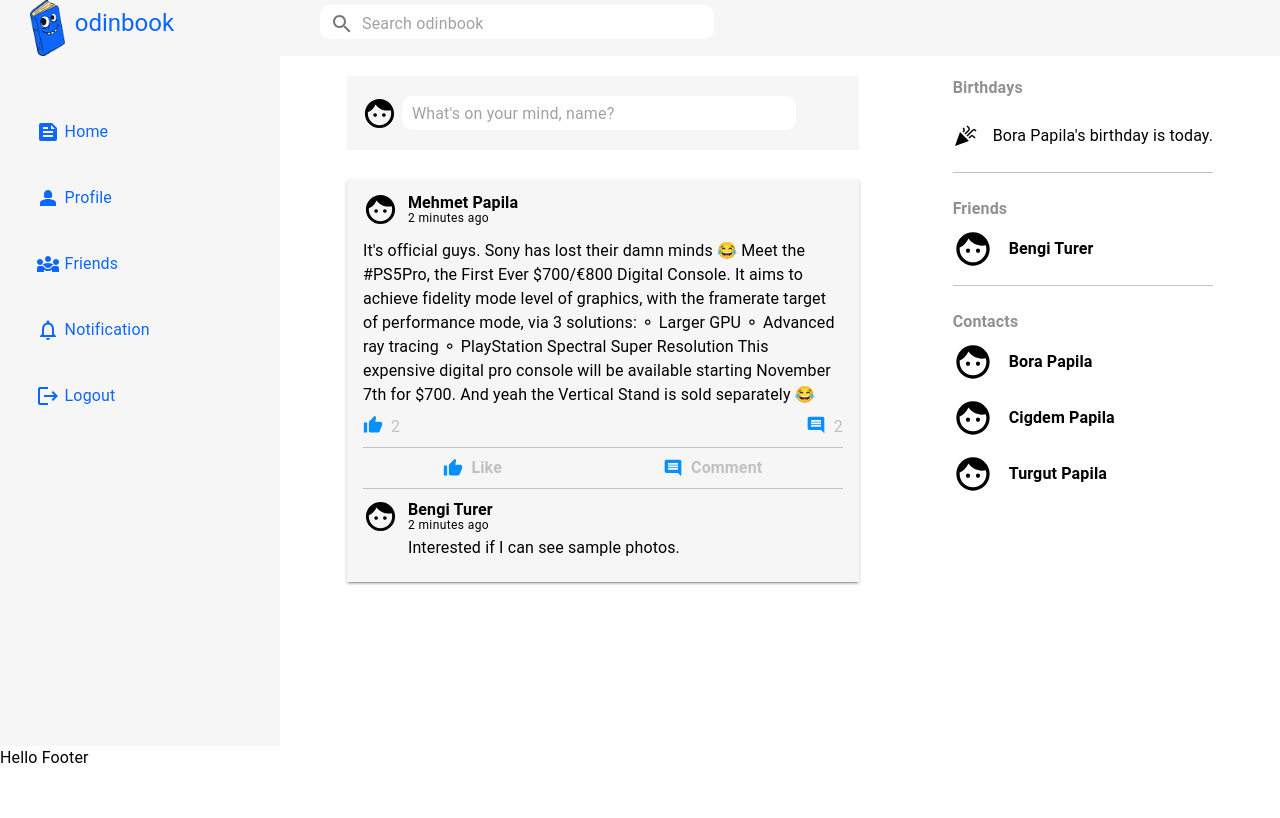
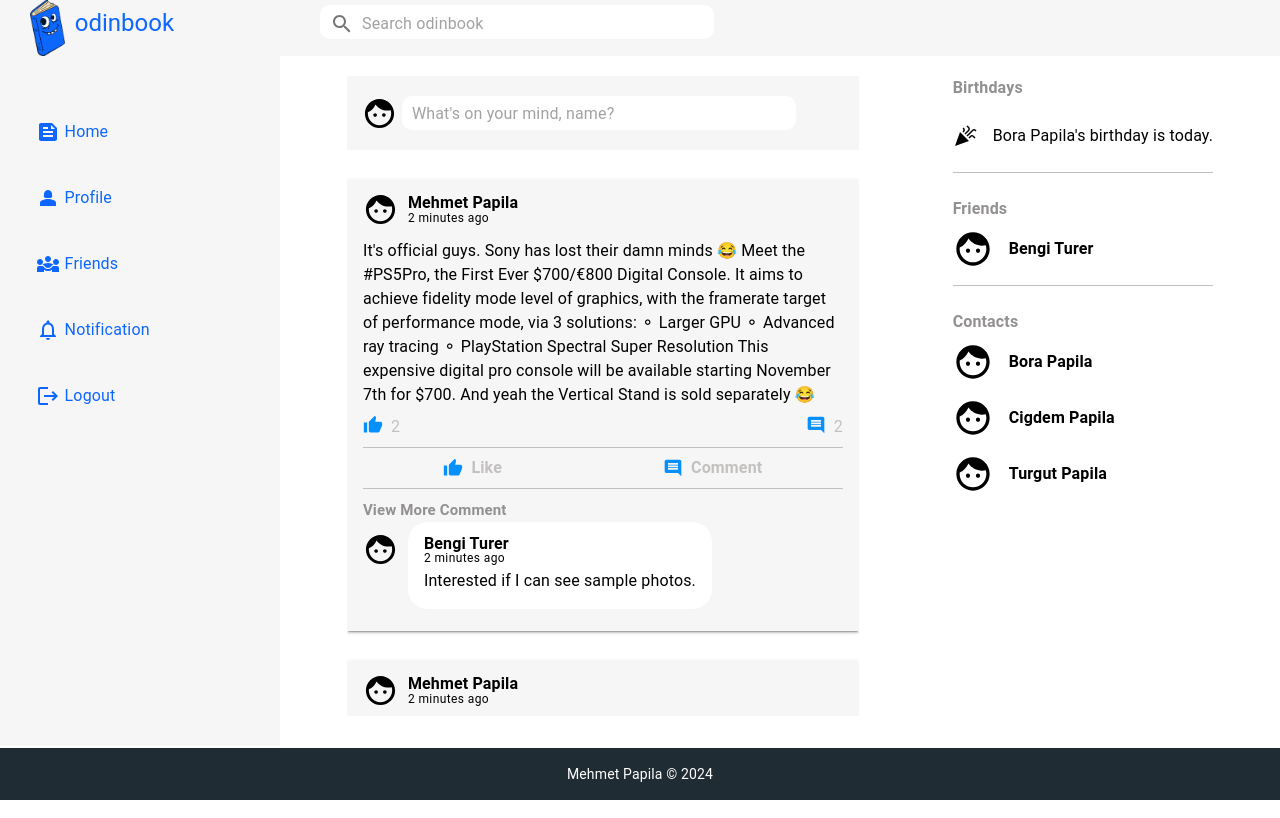
Before and after one commit to mpapila/Odin-Book-Client-Side, a React (Vite) app: page / in a window 1280 px wide. Built offline with nearby package versions, Linux system fonts and the light colour scheme.

Commit message:
Add and style Footer.tsx. Implement scrolling in EachPost.tsx. Style Comment section in EachPost.tsx

```diff
--- a/src/components/EachPost.tsx
+++ b/src/components/EachPost.tsx
@@ -9,7 +9,7 @@
       padding="12px 16px"
       boxShadow="2"
       sx={{ backgroundColor: "#f6f6f6", className: "eachPost" }}
-      marginBottom="10px"
+      marginBottom="30px"
     >
       <div
         style={{
@@ -111,18 +111,38 @@
       </Box>
       <div
         style={{
-          display: "flex",
           marginBottom: "10px",
           marginTop: "10px",
         }}
       >
-        <FaceIcon fontSize="large" sx={{ mr: "10px" }} />
-        <Box mt="5px">
-          <Typography fontWeight="fontWeightBold" sx={{ lineHeight: "0.7" }}>
-            Bengi Turer
-          </Typography>
-          <Typography variant="caption">2 minutes ago</Typography>
-          <Typography>Interested if I can see sample photos.</Typography>
+        <Typography
+          color="#939090"
+          fontSize="15px"
+          fontWeight={700}
+          sx={{
+            "&:hover": {
+              cursor: "pointer",
+            },
+          }}
+        >
+          View More Comment
+        </Typography>
+        <Box display="flex">
+          <FaceIcon fontSize="large" sx={{ mr: "10px", mt: "10px" }} />
+          <Box
+            display="flex"
+            flexDirection="column"
+            // mt="2px"
+            p={2}
+            borderRadius="20px"
+            sx={{ backgroundColor: "white" }}
+          >
+            <Typography fontWeight="fontWeightBold" sx={{ lineHeight: "0.7" }}>
+              Bengi Turer
+            </Typography>
+            <Typography variant="caption">2 minutes ago</Typography>
+            <Typography>Interested if I can see sample photos.</Typography>
+          </Box>
         </Box>
       </div>
     </Box>
--- a/src/components/Footer.tsx
+++ b/src/components/Footer.tsx
@@ -3,8 +3,18 @@
 function Footer() {
   return (
     <>
-      <Box sx={{ minHeight: "9vh" }}>
-        <Typography>Hello Footer</Typography>
+      <Box
+        sx={{
+          position: "absolute",
+          bottom: 0,
+          width: "100%",
+          backgroundColor: "#202C33",
+          color: "#fff",
+          textAlign: "center",
+          py: 2,
+        }}
+      >
+        <Typography variant="body2">Mehmet Papila &copy; 2024</Typography>
       </Box>
     </>
   );
--- a/src/components/PostFeed.tsx
+++ b/src/components/PostFeed.tsx
@@ -22,7 +22,22 @@
         maxWidth="75vw"
         justifyContent="space-around"
       >
-        <Box display="flex" flexDirection="column" sx={{ maxWidth: "40vw" }}>
+        <Box
+          overflow="scroll"
+          height="80vh"
+          display="flex"
+          flexDirection="column"
+          sx={{
+            maxWidth: "40vw",
+            scrollbarWidth: "none",
+            "&::-webkit-scrollbar": {
+              display: "none",
+            },
+            "&-ms-overflow-style:": {
+              display: "none",
+            },
+          }}
+        >
           <Box p="15px" marginBottom="30px" sx={{ backgroundColor: "#f6f6f6" }}>
             <FaceIcon
               fontSize="large"
@@ -47,6 +62,9 @@
               }}
             />
           </Box>
+          <EachPost />
+          <EachPost />
+          <EachPost />
           <EachPost />
         </Box>
         <Box
```
